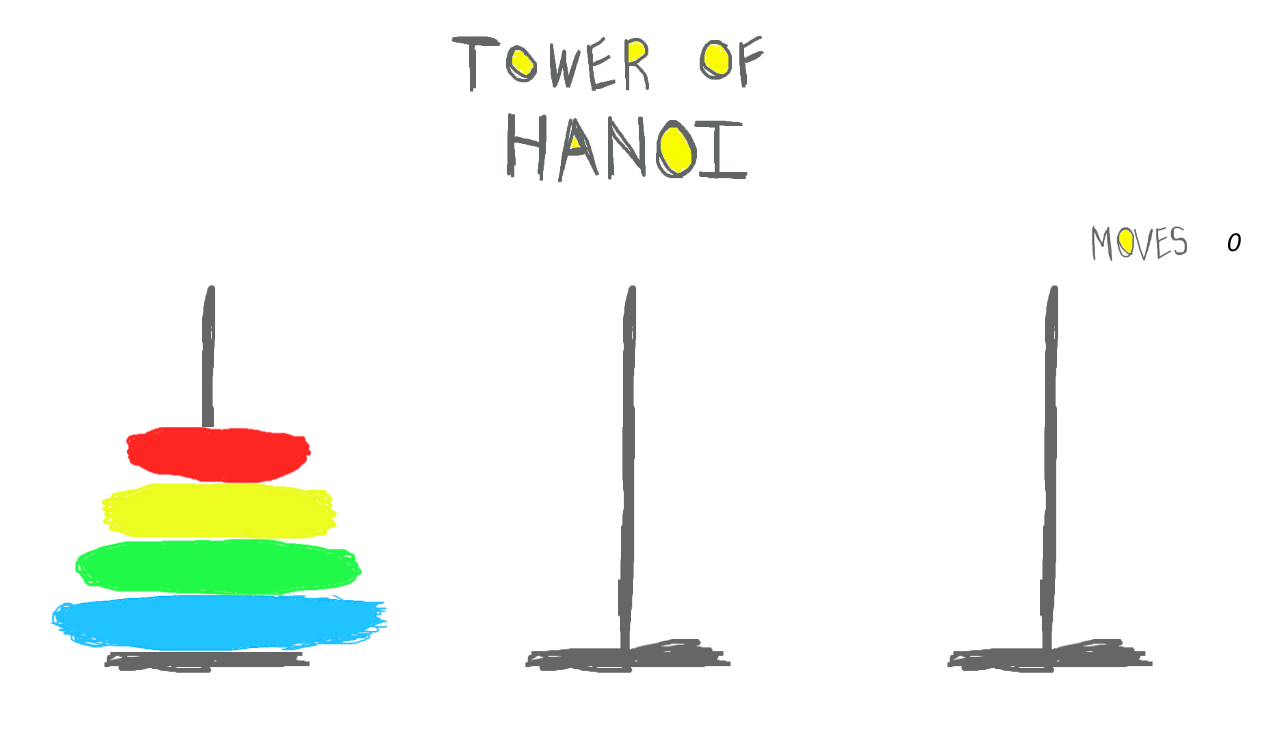
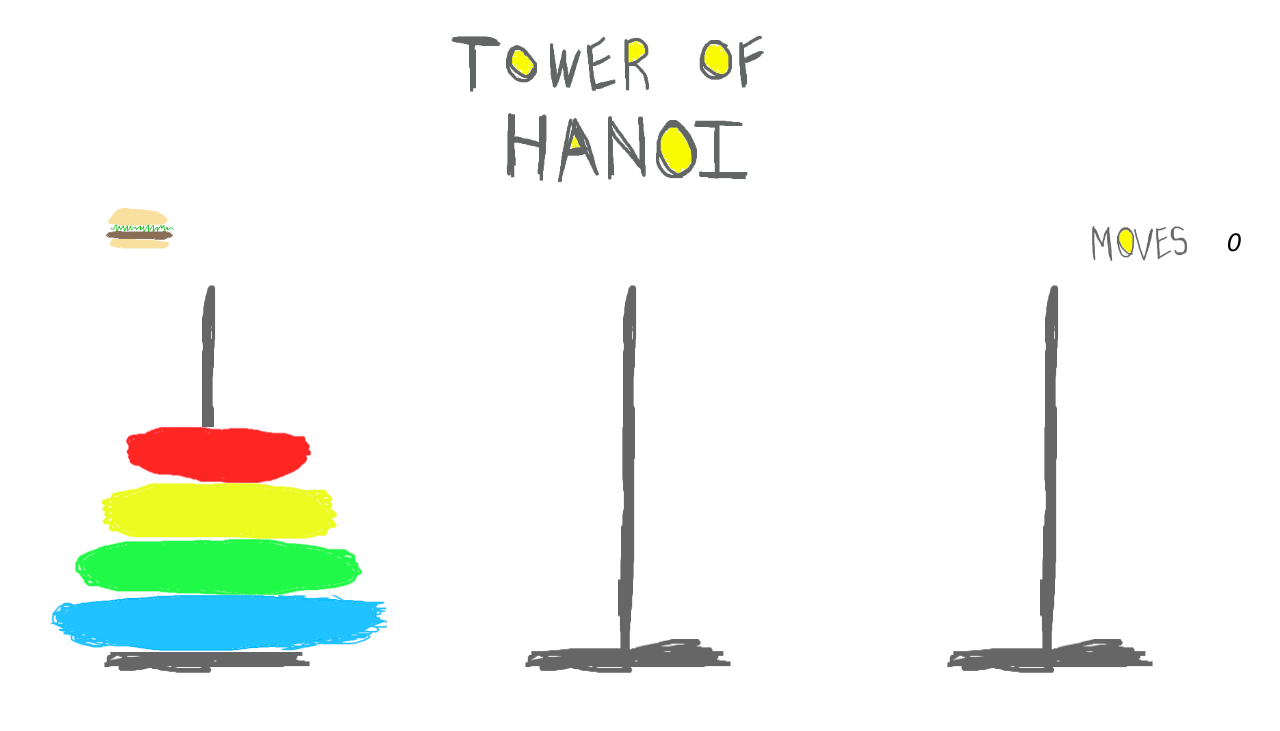
Before and after one commit to cohjo/towers-of-hanoi, a plain HTML site: page index.html in a window 1280 px wide. Drawn offline with nearby package versions, Linux system fonts and the light colour scheme.

Commit message:
Instructions and page refresh on alert

```diff
--- a/index.html
+++ b/index.html
@@ -13,11 +13,15 @@
 
     <div class="game">
         <div class="menu">
+
             <div id="titleImg">
 
             </div>
         </div>
         <div class ='scoreBoard'>
+            <div id="instr">
+
+            </div>
             <div id="holder">
 
             </div>
--- a/script.js
+++ b/script.js
@@ -123,6 +123,8 @@ function check() {
     if(discsC.length === 4) {
         swal({title: "Good job!",
             text: "You won in "+ moves +" moves!",
-            icon: "success"});
+            icon: "success"}).then(function() {
+                location.reload();
+            });
     }
 }
--- a/style.css
+++ b/style.css
@@ -131,3 +131,16 @@ body {
     width: 27%;
     margin-right: 21%;
 }
+
+#instr {
+    height: 100%;
+    width: 15%;
+    margin-right: 17%;
+    background-image: url('imgs/instructions.jpg');
+    background-size: contain;
+    background-repeat: no-repeat;
+}
+
+#instr:hover {
+    background-image: url('imgs/instructionsAn.jpg');
+}
```
Also changed, not shown: imgs/instructions.jpg (added), imgs/instructionsAn.jpg (added).
